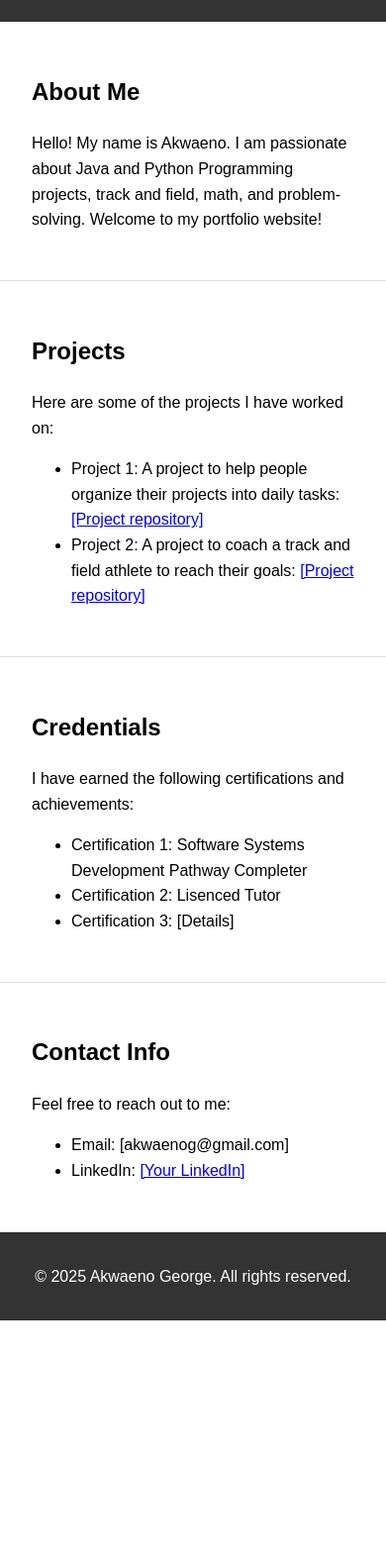
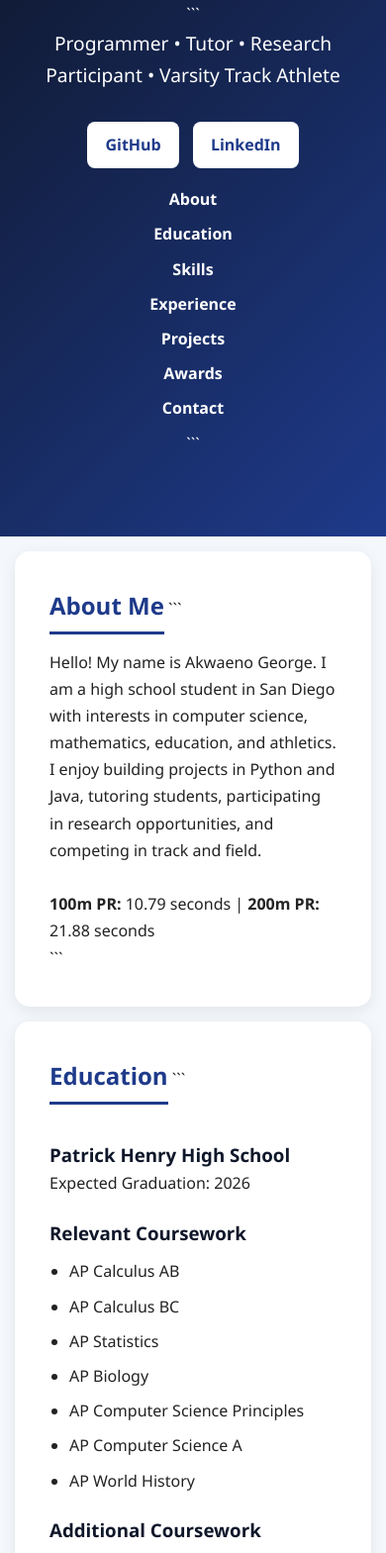
Before and after one commit to Akwaen/akwaenn.github.io, a plain HTML site: page index.html in a window 390 px wide. Shown: the part 171-1740 px from the top of the page at 99% size. Before the commit the page ends 1505 px from the top, so only its background shows below. Drawn offline with Linux system fonts and the light colour scheme.

Commit message:
Revise index.html for updated portfolio layout
Updated the portfolio webpage with new content and styling.

````diff
--- a/index.html
+++ b/index.html
@@ -1,110 +1,337 @@
 <!DOCTYPE html>
+
 <html lang="en">
 <head>
     <meta charset="UTF-8">
     <meta name="viewport" content="width=device-width, initial-scale=1.0">
-    <!-- Webpage Title (will show on tab) -->
-    <title>Professional Portfolio</title>
+    <title>Akwaeno George | Portfolio</title>
+
+```
 <style>
-        /* Basic styling for the page */
-        body {
-            font-family: Arial, sans-serif;
+    * {
         margin: 0;
         padding: 0;
-            line-height: 1.6;
+        box-sizing: border-box;
     }
+
+    body {
+        font-family: "Segoe UI", Arial, sans-serif;
+        background-color: #f4f7fb;
+        color: #222;
+        line-height: 1.7;
+    }
+
     header {
-            background: #333;
-            color: #fff;
-            padding: 1rem 0;
+        background: linear-gradient(135deg, #0f172a, #1e3a8a);
+        color: white;
         text-align: center;
+        padding: 80px 20px;
     }
-        nav {
-            margin: 1rem 0;
+
+    header h1 {
+        font-size: 3rem;
+        margin-bottom: 10px;
     }
+
+    header p {
+        font-size: 1.2rem;
+        margin-bottom: 20px;
+    }
+
     nav a {
-            color: #fff;
+        color: white;
         text-decoration: none;
-            margin: 0 1rem;
+        margin: 0 12px;
+        font-weight: bold;
     }
+
+    nav a:hover {
+        color: #93c5fd;
+    }
+
     section {
-            padding: 2rem;
-            border-bottom: 1px solid #ddd;
+        max-width: 1000px;
+        margin: 30px auto;
+        background: white;
+        padding: 35px;
+        border-radius: 15px;
+        box-shadow: 0 4px 15px rgba(0,0,0,0.08);
     }
+
+    h2 {
+        color: #1e3a8a;
+        margin-bottom: 15px;
+        border-bottom: 3px solid #1e3a8a;
+        display: inline-block;
+        padding-bottom: 5px;
+    }
+
+    h3 {
+        margin-top: 20px;
+        color: #0f172a;
+    }
+
+    ul {
+        padding-left: 20px;
+        margin-top: 10px;
+    }
+
+    li {
+        margin-bottom: 8px;
+    }
+
+    a {
+        color: #2563eb;
+        text-decoration: none;
+    }
+
+    a:hover {
+        text-decoration: underline;
+    }
+
+    .button {
+        display: inline-block;
+        background: white;
+        color: #1e3a8a;
+        padding: 10px 18px;
+        border-radius: 8px;
+        margin: 10px 5px;
+        font-weight: bold;
+        text-decoration: none;
+    }
+
+    .button:hover {
+        background: #dbeafe;
+    }
+
     footer {
+        background: #0f172a;
+        color: white;
         text-align: center;
-            padding: 1rem;
-            background: #333;
-            color: #fff;
+        padding: 20px;
+        margin-top: 40px;
+    }
+
+    @media (max-width: 768px) {
+        header h1 {
+            font-size: 2rem;
+        }
+
+        nav a {
+            display: block;
+            margin: 8px 0;
+        }
+
+        section {
+            margin: 15px;
+        }
     }
 </style>
+```
+
 </head>
+
 <body>
-    <!-- Header Section -->
+
 <header>
-        <h1>Welcome to My Portfolio</h1>
+    <h1>Akwaeno George</h1>
+
+```
+<p>Programmer • Tutor • Research Participant • Varsity Track Athlete</p>
+
+<a class="button" href="https://github.com/Akwaen" target="_blank">GitHub</a>
+
+<a class="button" href="https://www.linkedin.com/in/akwaeno-george-5b42b7377" target="_blank">LinkedIn</a>
+
 <nav>
-            <a href="#about">About Me</a>
+    <a href="#about">About</a>
+    <a href="#education">Education</a>
+    <a href="#skills">Skills</a>
+    <a href="#experience">Experience</a>
     <a href="#projects">Projects</a>
-            <a href="#credentials">Credentials</a>
-            <a href="#contact">Contact Info</a>
+    <a href="#awards">Awards</a>
+    <a href="#contact">Contact</a>
 </nav>
+```
+
 </header>
 
-    <!-- About Me Section -->
 <section id="about">
     <h2>About Me</h2>
+
+```
 <p>
-            <!-- Add a brief introduction about yourself here -->
-            Hello! My name is Akwaeno. I am passionate about Java and Python Programming projects, track and field, math, and problem-solving.
-            Welcome to my portfolio website!
+    Hello! My name is Akwaeno George. I am a high school student in
+    San Diego with interests in computer science, mathematics,
+    education, and athletics. I enjoy building projects in Python and
+    Java, tutoring students, participating in research opportunities,
+    and competing in track and field.
 </p>
+
+<br>
+
+<p>
+    <strong>100m PR:</strong> 10.79 seconds |
+    <strong>200m PR:</strong> 21.88 seconds
+</p>
+```
+
 </section>
 
-    <!-- Projects Section -->
+<section id="education">
+    <h2>Education</h2>
+
+```
+<h3>Patrick Henry High School</h3>
+
+<p>Expected Graduation: 2026</p>
+
+<h3>Relevant Coursework</h3>
+
+<ul>
+    <li>AP Calculus AB</li>
+    <li>AP Calculus BC</li>
+    <li>AP Statistics</li>
+    <li>AP Biology</li>
+    <li>AP Computer Science Principles</li>
+    <li>AP Computer Science A</li>
+    <li>AP World History</li>
+</ul>
+
+<h3>Additional Coursework</h3>
+
+<ul>
+    <li>UC San Diego Extension (2 Courses Completed)</li>
+    <li>San Diego Mesa College (2 Courses Completed)</li>
+</ul>
+```
+
+</section>
+
+<section id="skills">
+    <h2>Skills</h2>
+
+```
+<ul>
+    <li>Python</li>
+    <li>Java</li>
+    <li>HTML & CSS</li>
+    <li>Calculus</li>
+    <li>Statistics</li>
+    <li>Certified Peer Tutor</li>
+    <li>Leadership & Communication</li>
+    <li>Teamwork & Time Management</li>
+</ul>
+```
+
+</section>
+
+<section id="experience">
+    <h2>Experience</h2>
+
+```
+<h3>TEACH-LEAD Student Intern | Hearst Elementary School</h3>
+
+<ul>
+    <li>Assisted kindergarten students with classroom activities and educational technology.</li>
+    <li>Supported teachers with lesson implementation and classroom management.</li>
+    <li>Developed leadership, mentoring, and communication skills.</li>
+</ul>
+
+<h3>Thinkist Certified Peer Tutor | 2025</h3>
+
+<ul>
+    <li>Completed 48 hours of tutor training and service.</li>
+    <li>Provided academic support and study strategies.</li>
+    <li>Earned certification through a district-supported educational program.</li>
+</ul>
+
+<h3>Varsity Track & Field Athlete | 2022-2026</h3>
+
+<ul>
+    <li>Four-year varsity sprinter specializing in the 100m and 200m.</li>
+    <li>Balanced athletics with rigorous AP and college coursework.</li>
+    <li>Developed discipline, perseverance, and teamwork.</li>
+</ul>
+```
+
+</section>
+
 <section id="projects">
     <h2>Projects</h2>
+
+```
+<h3>Task Management Application</h3>
+
 <p>
-            <!-- Add a list or description of your projects here -->
-            Here are some of the projects I have worked on:
+    A Python project that helps users organize large projects into
+    manageable daily tasks.
 </p>
-        <ul>
-            <li>Project 1: A project to help people organize their projects into daily tasks: <a href="https://github.com/Akwaen/Project" target="_blank">[Project repository]</a></li>
-            <li>Project 2: A project to coach a track and field athlete to reach their goals: <a href="https://codehs.com/sandbox/id/python-3-Jwxf9F" target="_blank">[Project repository]</a></li>
-        </ul>
+
+<a href="https://github.com/Akwaen/Project" target="_blank">
+    View Project
+</a>
+
+<h3>Track & Field Training Assistant</h3>
+
+<p>
+    A Python application designed to help athletes track workouts and
+    performance goals.
+</p>
+
+<a href="https://codehs.com/sandbox/id/python-3-Jwxf9F" target="_blank">
+    View Project
+</a>
+```
+
 </section>
 
-    <!-- Credentials Section -->
-    <section id="credentials">
-        <h2>Credentials</h2>
-        <p>
-            <!-- Add your credentials, certifications, or achievements here -->
-            I have earned the following certifications and achievements:
-        </p>
+<section id="awards">
+    <h2>Awards & Honors</h2>
+
+```
 <ul>
-            <li>Certification 1: Software Systems Development Pathway Completer </li>
-            <li>Certification 2: Lisenced Tutor </li>
-            <li>Certification 3: [Details]</li>
-            <!-- Add images of your certification digital badges -->
+    <li>Patrick Henry High School Track Athlete of the Year (2025)</li>
+    <li>MileSplit San Diego All-City All-Junior Boys Team (2025)</li>
+    <li>Software Systems Development Pathway Completer</li>
+    <li>SDSU STARS Astronomy Program Certificate (2023)</li>
+    <li>Thinkist Certified Peer Tutor Certificate (2025)</li>
+    <li>CIF San Diego Section Championships: 4th Place 100m, 9th Place 200m</li>
+    <li>CIF Division I Championships: 3rd Place 100m, 6th Place 200m</li>
+    <li>Western League Champion, 200m (2025)</li>
 </ul>
+```
+
 </section>
 
-    <!-- Contact Info Section -->
 <section id="contact">
-        <h2>Contact Info</h2>
+    <h2>Contact</h2>
+
+```
+<p>Email: akwaenog@gmail.com</p>
+
+<p>Phone: (619) 629-6816</p>
+
 <p>
-            <!-- Add your contact information here -->
-            Feel free to reach out to me:
+    LinkedIn:
+    <a href="https://www.linkedin.com/in/akwaeno-george-5b42b7377" target="_blank">
+        View Profile
+    </a>
 </p>
-        <ul>
-            <li>Email: [akwaenog@gmail.com]</li>
-            <li>LinkedIn: <a href="https://www.linkedin.com/in/akwaeno-george-5b42b7377" target="_blank">[Your LinkedIn]</a></li>
-        </ul>
+
+<p>
+    GitHub:
+    <a href="https://github.com/Akwaen" target="_blank">
+        github.com/Akwaen
+    </a>
+</p>
+```
+
 </section>
 
-    <!-- Footer Section -->
 <footer>
-        <p>&copy; 2025 Akwaeno George. All rights reserved.</p>
+    <p>&copy; 2026 Akwaeno George. All Rights Reserved.</p>
 </footer>
+
 </body>
 </html>
````
Lines whose indentation alone changed are shown as unchanged.
